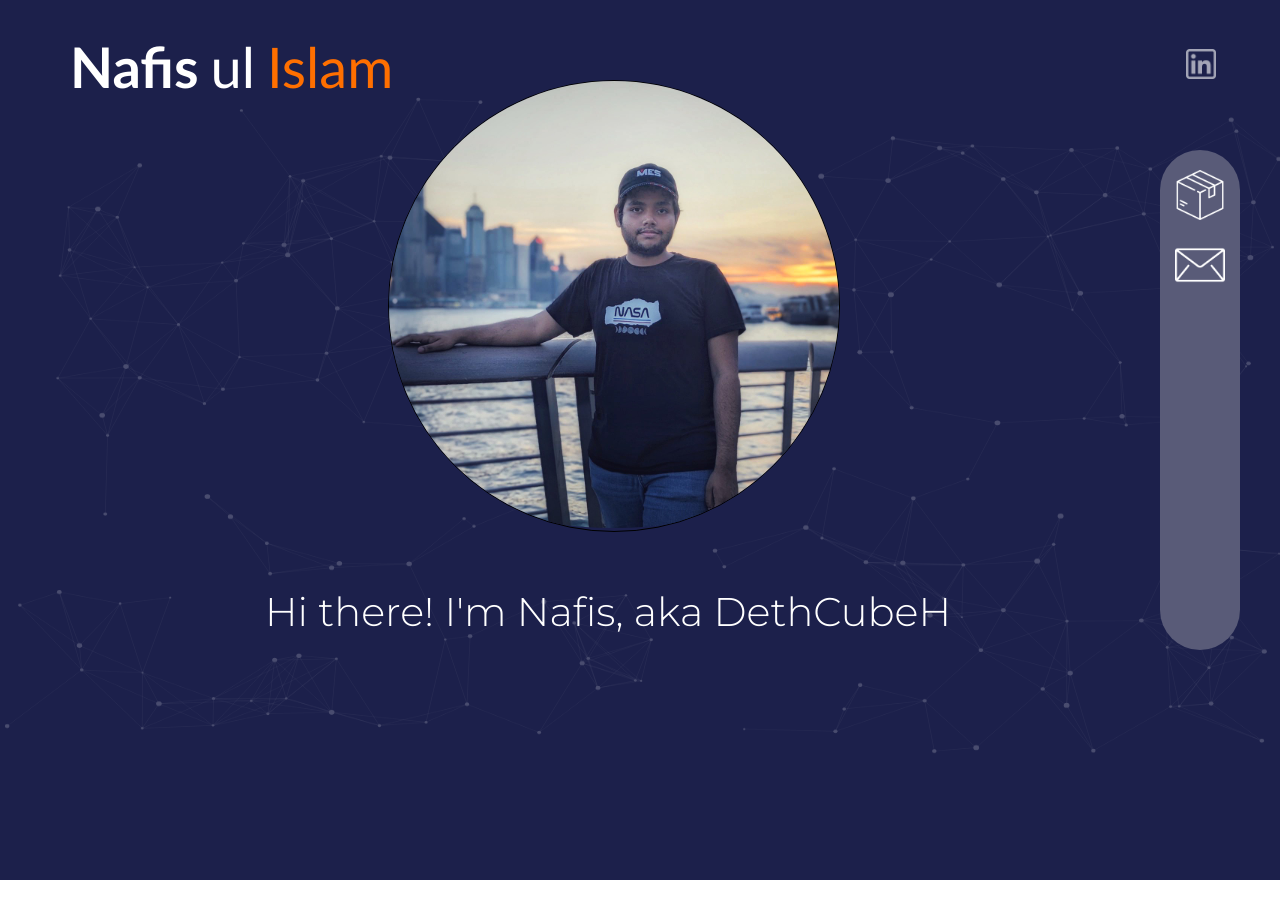
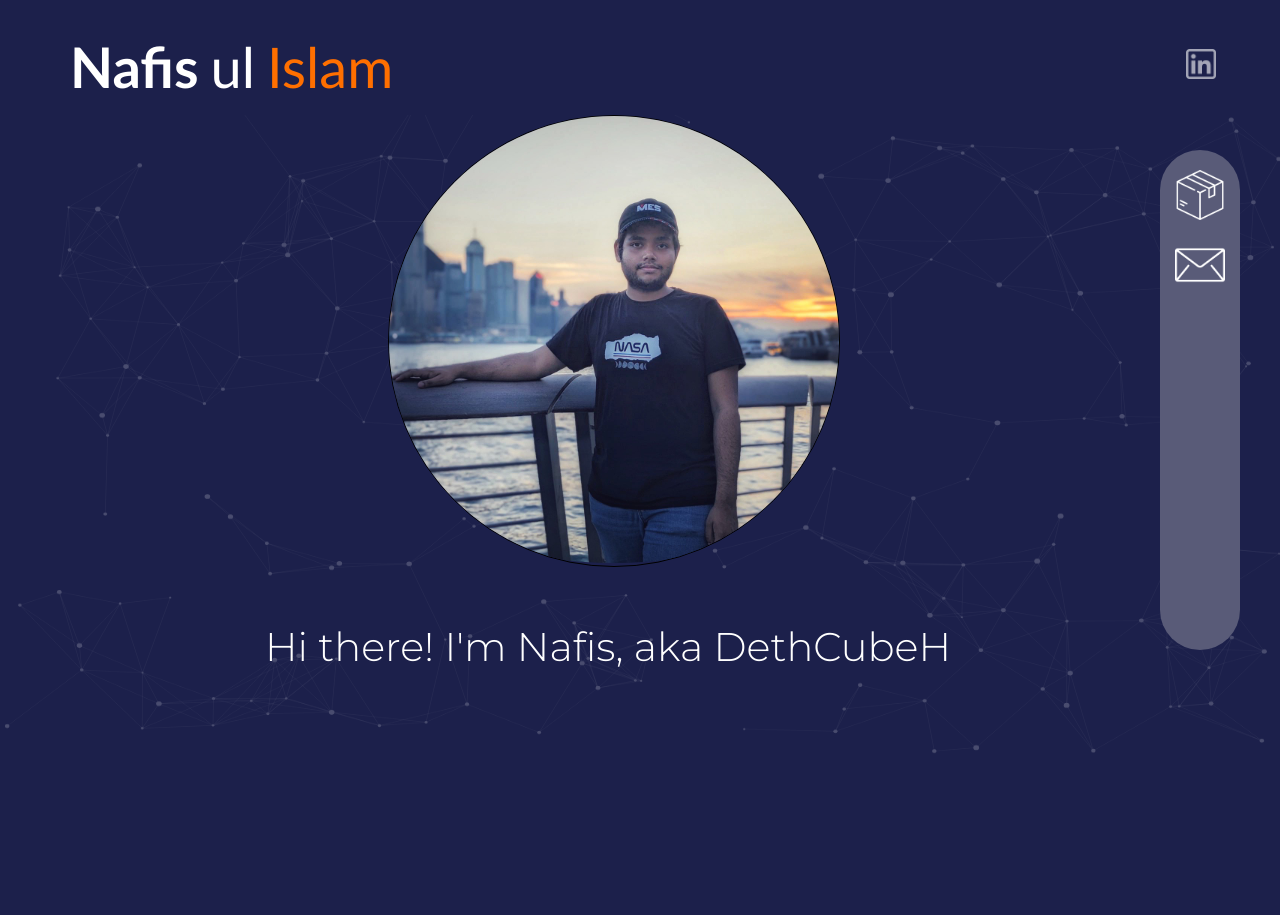
Before and after one commit to DethCubeHax/Portfolio-2.0, a React (Vite) app: page / in a window 1280 px wide. Before the commit the page ends 880 px from the top, so only its background shows below. Built offline with nearby package versions, Linux system fonts and the light colour scheme.

Commit message:
Minor changes to make the navbar fixed

```diff
--- a/src/Home.css
+++ b/src/Home.css
@@ -45,10 +45,11 @@ a {
     color: white;
     min-height: 10vh;
     min-width: 100vw;
+    z-index: 1000;
 }
 
 .SpacerHeader{
-    margin-top: 10vh;
+    margin-top: 115px;
 }
 
 .HomeHeaderTitle {
```
